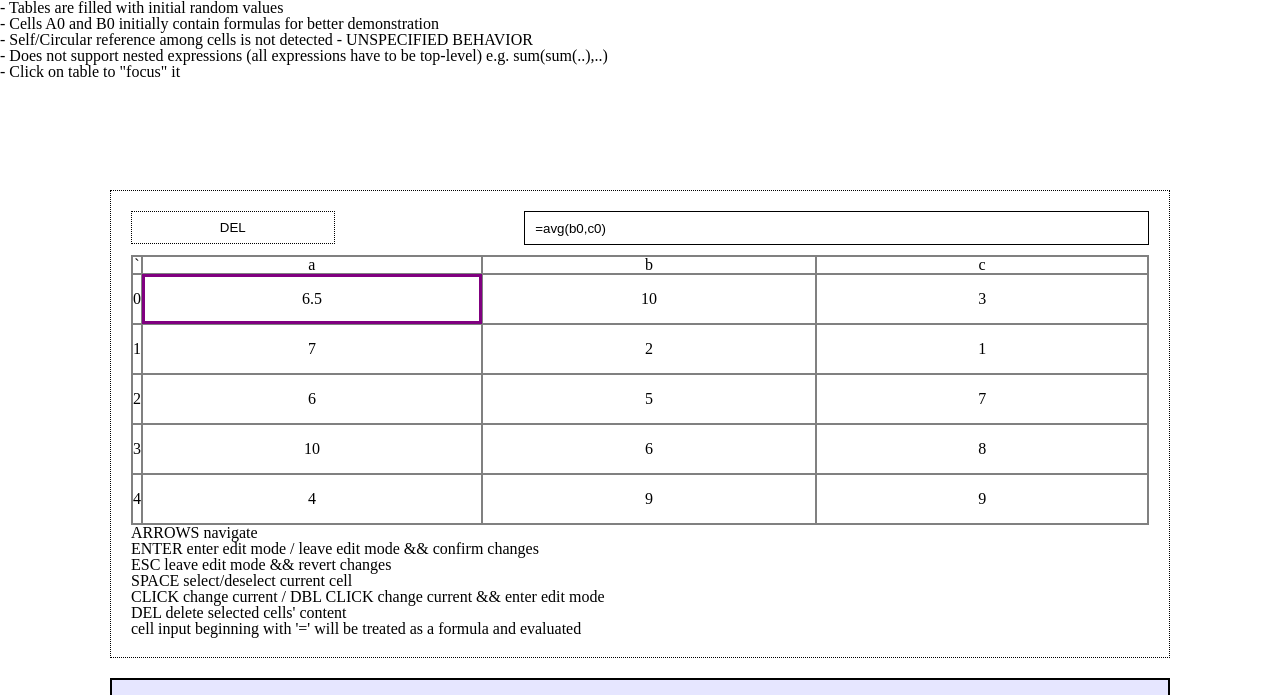
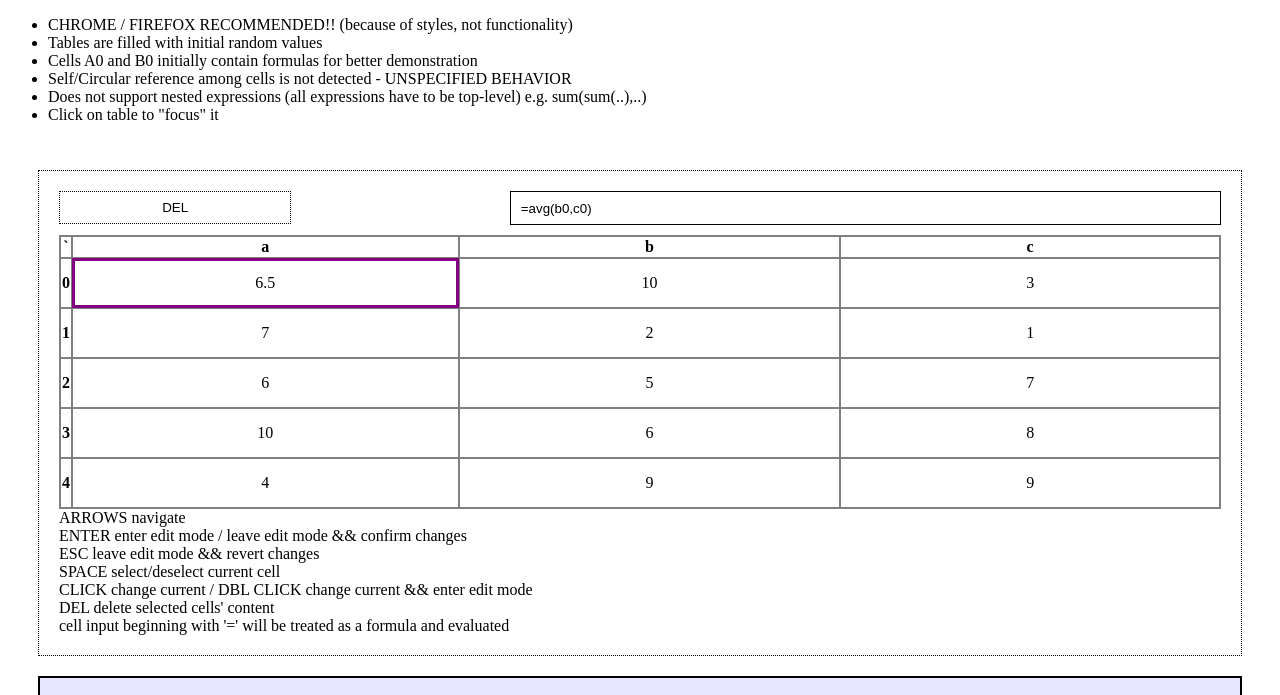
Before and after one commit to HonzaHK/wap, a plain HTML site: page demo.html in a window 1280 px wide. Shown: the top 695 px of the page. Drawn offline with Linux system fonts and the light colour scheme.

Commit message:
UPDATE: added usage guide

```diff
--- a/demo.html
+++ b/demo.html
@@ -11,11 +11,12 @@
 
 <body>
 	<ul>
-		<li> - Tables are filled with initial random values</li>
-		<li> - Cells A0 and B0 initially contain formulas for better demonstration</li>
-		<li> - Self/Circular reference among cells is not detected - UNSPECIFIED BEHAVIOR</li>
-		<li> - Does not support nested expressions (all expressions have to be top-level) e.g. sum(sum(..),..)</li>
-		<li> - Click on table to "focus" it</li>
+		<li>CHROME / FIREFOX RECOMMENDED!! (because of styles, not functionality)</li>
+		<li>Tables are filled with initial random values</li>
+		<li>Cells A0 and B0 initially contain formulas for better demonstration</li>
+		<li>Self/Circular reference among cells is not detected - UNSPECIFIED BEHAVIOR</li>
+		<li>Does not support nested expressions (all expressions have to be top-level) e.g. sum(sum(..),..)</li>
+		<li>Click on table to "focus" it</li>
 	</ul>
 
 	<div id="container">
--- a/wap.css
+++ b/wap.css
@@ -1,42 +1,3 @@
-html, body, div, span, applet, object, iframe,
-h1, h2, h3, h4, h5, h6, p, blockquote, pre,
-a, abbr, acronym, address, big, cite, code,
-del, dfn, em, img, ins, kbd, q, s, samp,
-small, strike, strong, sub, sup, tt, var,
-b, u, i, center,
-dl, dt, dd, ol, ul, li,
-fieldset, form, label, legend,
-table, caption, tbody, tfoot, thead, tr, th, td,
-article, aside, canvas, details, embed,
-figure, figcaption, footer, header, hgroup,
-menu, nav, output, ruby, section, summary,
-time, mark, audio, video {
-	margin: 0;
-	padding: 0;
-	border: 0;
-	font-size: 100%;
-	font: inherit;
-	vertical-align: baseline;
-}
-/* HTML5 display-role reset for older browsers */
-article, aside, details, figcaption, figure,
-footer, header, hgroup, menu, nav, section {
-	display: block;
-}
-body {
-	line-height: 1;
-}
-ol, ul {
-	list-style: none;
-}
-blockquote, q {
-	quotes: none;
-}
-blockquote:before, blockquote:after,
-q:before, q:after {
-	content: '';
-	content: none;
-}
 table {
 	/*border-collapse: collapse;*/
 	border-spacing: 0;
@@ -46,52 +7,52 @@ table, th, td {
     border: 1px solid gray;
 }
 
-#container {
-	padding: 100px;
+#container { /*for demo purpose only*/
+	padding: 20px;
 }
 
-.wapTable {
-	float:right;
-}
-
-.wapCalc {
+.wapCalc { /*entire top-level element (table+input+button+help)*/
 	padding:20px;
 	margin: 10px;
 	border: 1px dotted black;
 	float:right;
 }
 
-.activeWc {
+.wapTable { /*table*/
+	float:right;
+}
+
+.activeWc { /*active top-level element*/
 	border: 2px solid black;
 	background-color: #e6e6ff
 }
 
-.wapRowHeader, .wapColHeader {
+.wapRowHeader, .wapColHeader { /*table headers*/
 	text-align:center;
 	vertical-align:middle;
 
 }
 
-.wapRow {
+.wapRow { /*table row*/
 	height: 50px;
 }
 
-.wapCell {
+.wapCell { /*table cell*/
 	width: 500px;
 	background-color: white;
 	text-align:center;
 	vertical-align:middle;
 }
 
-.selected{
+.selected{ /*table's selected cells*/
 	background-color: #ffcccc;
 }
 
-.currentCell {
+.currentCell { /*table's current cell*/
 	border: 3px solid purple;
 }
 
-.ciInput {
+.ciInput { /*cell input style*/
 	margin-bottom: 10px;
 	height: 30px;
 	width: 60%;
@@ -100,7 +61,7 @@ table, th, td {
 	padding-left: 10px;
 }
 
-.delBtn {
+.delBtn { /*delete button style*/
 	width: 20%;
 	height: 33px;
 	background-color: white;
--- a/wap.js
+++ b/wap.js
@@ -4,7 +4,7 @@ function rand(){
 	return Math.floor(Math.random() * 10) + 1 ;
 }
 
-function genId(){
+function genId(){ //unique-id generator
 	var length = 5;
     var text = "";
     var possible = "ABCDEFGHIJKLMNOPQRSTUVWXYZabcdefghijklmnopqrstuvwxyz0123456789";
@@ -16,7 +16,7 @@ function genId(){
 }
 
 createCellInputElem = function(){
-
+//input field for current cell
 	var ci = {};
 
 	ci.c_text = document.createElement("input");
@@ -506,7 +506,6 @@ var activePageElem = null;
 
 
 // MAIN *************************************************
-
 insertTable = function(r,c,targetDiv){
 	if(r>9 || c>9){
 		alert("max row count == max col count == 9")
```
Also changed, not shown: navod.html (added, +21 -0 lines).
